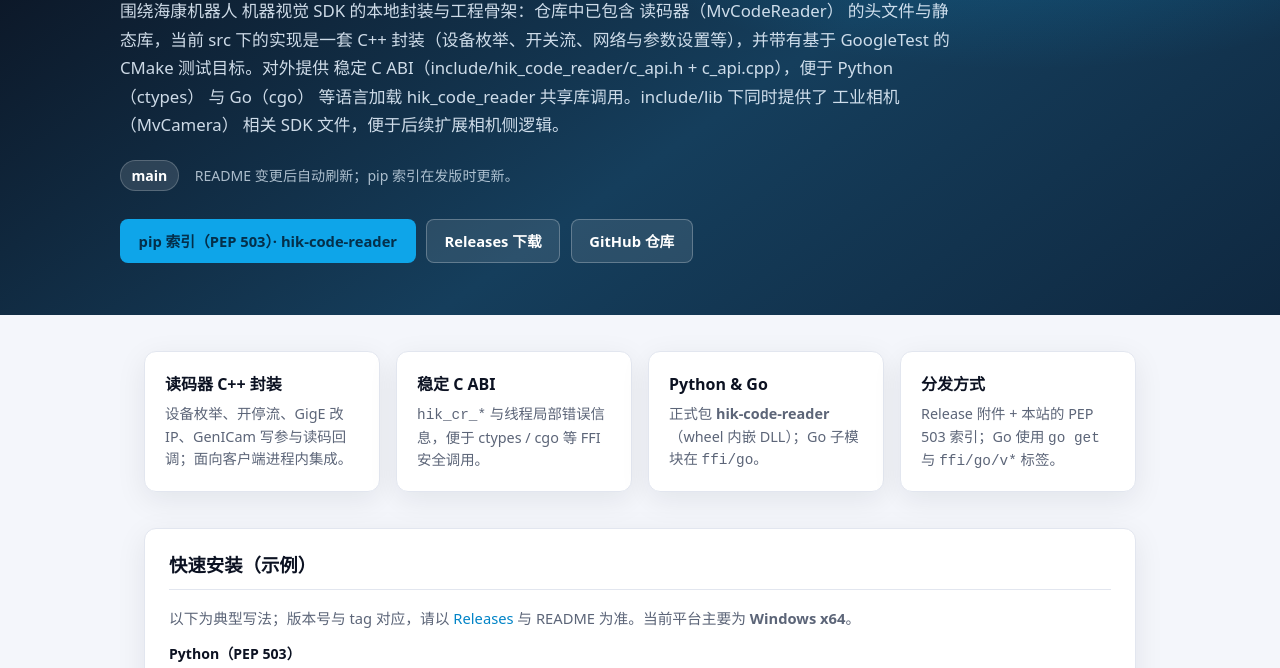
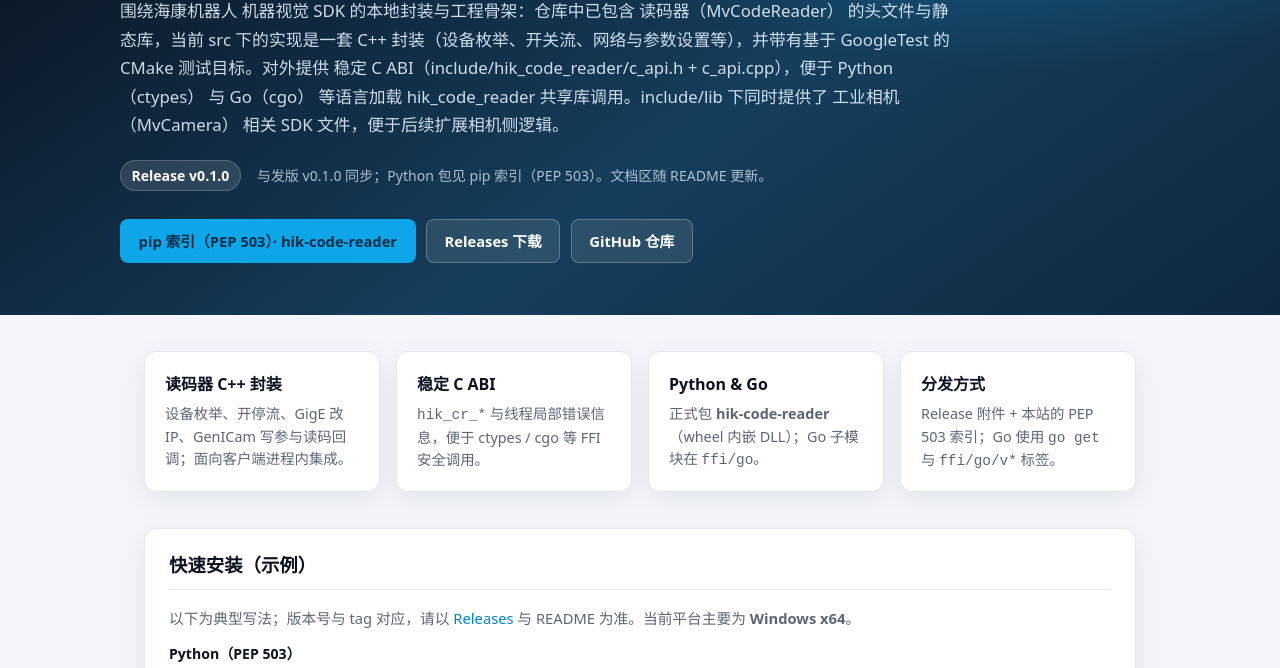
Before and after one commit to snippet0809/hik-mvcamera-control, a plain HTML site: page index.html in a window 1280 px wide. Shown: the part 108-776 px from the top of the page. Drawn offline with Linux system fonts and the light colour scheme.

Commit message:
deploy: 0fc1fa0ac0b6a7d5c662c850f4e5b1f8402cd3b4

```diff
--- a/index.html
+++ b/index.html
@@ -211,8 +211,8 @@
       <h1>hik-mvcamera-control</h1>
       <p class="hero-lead">围绕海康机器人 机器视觉 SDK 的本地封装与工程骨架：仓库中已包含 读码器（MvCodeReader） 的头文件与静态库，当前 src 下的实现是一套 C++ 封装（设备枚举、开关流、网络与参数设置等），并带有基于 GoogleTest 的 CMake 测试目标。对外提供 稳定 C ABI（include/hik_code_reader/c_api.h + c_api.cpp），便于 Python（ctypes） 与 Go（cgo） 等语言加载 hik_code_reader 共享库调用。include/lib 下同时提供了 工业相机（MvCamera） 相关 SDK 文件，便于后续扩展相机侧逻辑。</p>
       <div class="meta">
-        <span class="pill">main</span>
-        <span>README 变更后自动刷新；pip 索引在发版时更新。</span>
+        <span class="pill">Release v0.1.0</span>
+        <span>与发版 v0.1.0 同步；Python 包见 pip 索引（PEP 503）。文档区随 README 更新。</span>
       </div>
       <div class="cta-row">
         <a class="btn btn-primary" href="https://snippet0809.github.io/hik-mvcamera-control/simple/hik-code-reader/">pip 索引（PEP 503）· hik-code-reader</a>
```
Also changed, not shown: simple/hik-code-reader/index.html (+2 -0 lines).
